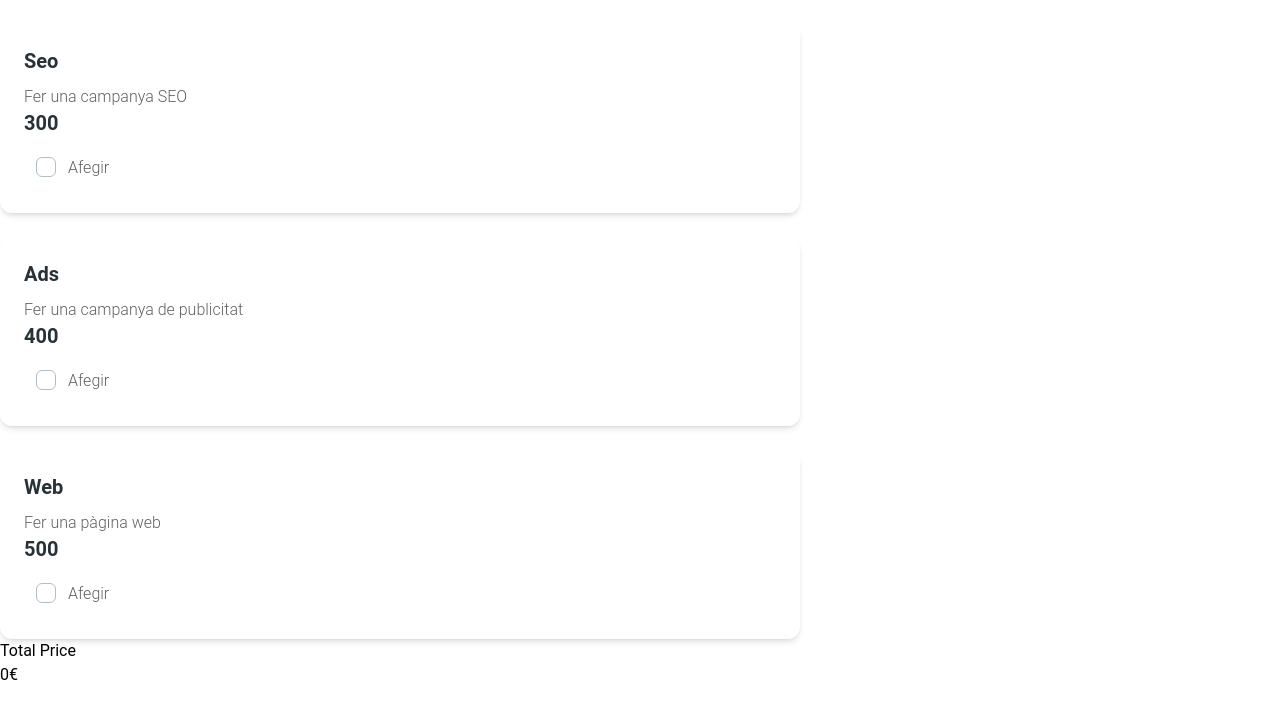
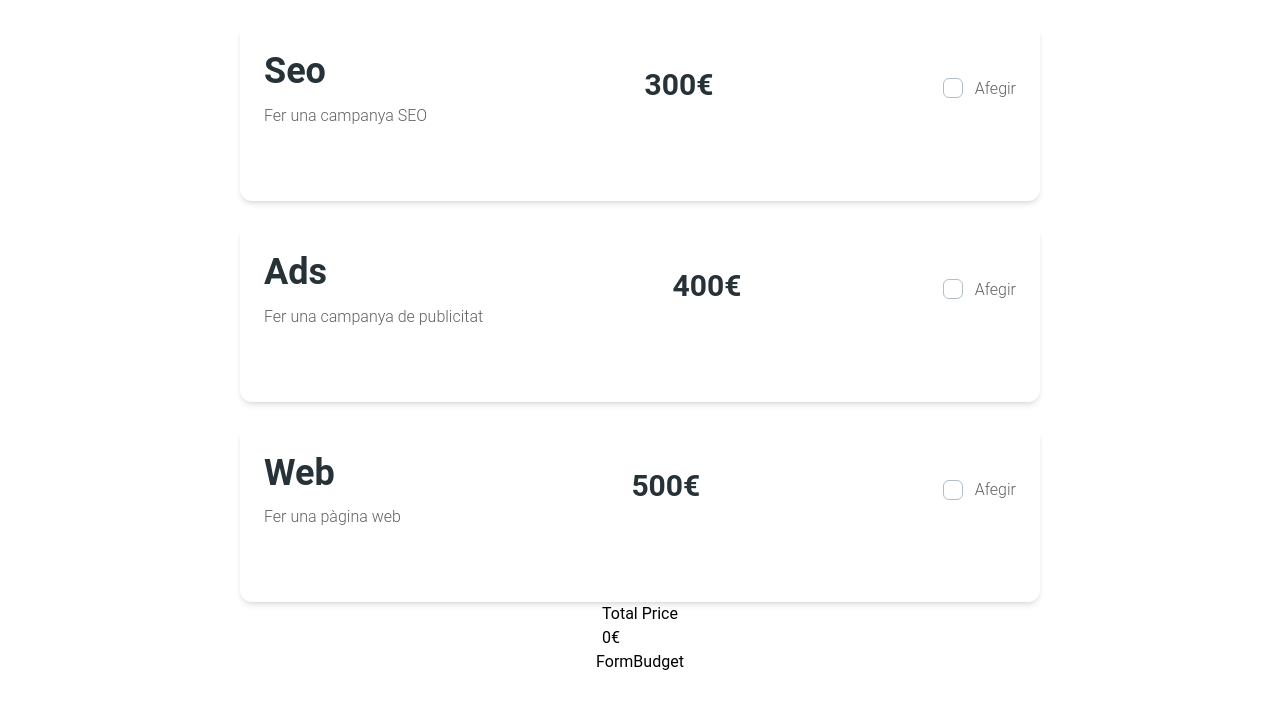
Before and after one commit to ImLauraGS/pressuposts, a React (Vite) app: page / in a window 1280 px wide. Shown: the top 718 px of the page. Built offline with nearby package versions, Linux system fonts and the light colour scheme; data requests are answered from the project's data file.

Commit message:
added can only check one service

```diff
--- a/src/App.tsx
+++ b/src/App.tsx
@@ -1,17 +1,17 @@
-import { useState } from 'react';
 import CheckboxService from './components/CheckboxService';
+import FormBudget from './components/FormBudget';
 import Total from './components/Total';
-import { ServiceProps } from './types/types';
 import { CheckboxProvider } from './providers/CheckboxProvider';
-
-
 
 function App() {
 
   return (
     <CheckboxProvider>
-      <CheckboxService/>
-      <Total/>
+      <main className="w-full flex flex-col align-center items-center">
+        <CheckboxService/>
+        <Total/>
+        <FormBudget/>
+      </main>
     </CheckboxProvider>
   );
 }
--- a/src/components/CheckboxService.tsx
+++ b/src/components/CheckboxService.tsx
@@ -13,48 +13,57 @@ import {
 export default function CheckboxService() {
     const serviceApi = servicesApi();
     const [service, setService] = useState<ServiceProps[]>([]);
-    const { checkedItems, setCheckedItems, setSelectedService } = useCheckboxContext();
+    const { checkedItems, setCheckedItems, setSelectedService, setTotalPages, setTotalLanguages } = useCheckboxContext();
 
     useEffect(() => {
         serviceApi.getAll()
             .then((res) => res.data)
             .then((data) => {
+              console.log("Service Data:", data);
                 setService(data);
             });
     }, []);
 
     const handleCheck = (event: React.ChangeEvent<HTMLInputElement>) => {
       const { id, checked } = event.target;
-
-      const updatedCheckedItems = {
-        ...checkedItems,
-        [id]: checked
-    };
-
+      const updatedCheckedItems = Object.fromEntries(
+          service.map(item => [item.id, false])
+      );
+      updatedCheckedItems[id] = checked;
       setCheckedItems(updatedCheckedItems);
 
       if (checked) {
-        console.log(service);
-          const selectedService = service.find(item =>
-            item.id == id );
+
+          const selectedService = service.find(item => item.id == id);
           setSelectedService(selectedService || null);
+          setTotalPages(selectedService?.pages || 0);
+          setTotalLanguages(selectedService?.languages || 0);
+
+          console.log(updatedCheckedItems);
+      console.log("Selected Service:", selectedService);
+      console.log("ID:", id);
       } else {
           setSelectedService(null);
+          setTotalPages(0);
+          setTotalLanguages(0);
       }
   }
+
     return (
         <form action="">
             {service.map((item, index) => (
-                <Card key={index} className="mt-6 w-[50rem] flex-row">
-                    <CardBody className='flex-row w-full justufy-between'>
-                        <Typography variant="h5" color="blue-gray" className="mb-2">
+                <Card key={index} className="mt-6 w-[50rem] items-end">
+                    <CardBody className='w-[100%] flex flex-row justify-between items-center'>
+                        <div>
+                            <Typography variant="h2" color="blue-gray" className="mb-2">
                                 {item.value}
                             </Typography>
                             <Typography>
                                 {item.name}
                             </Typography>
-                        <Typography variant="h5" color="blue-gray" className="mb-2">
-                            {item.price}
+                        </div>
+                        <Typography variant="h3" color="blue-gray" className="mb-2">
+                            {item.price}€
                         </Typography>
                         <Checkbox
                             label="Afegir"
@@ -64,8 +73,10 @@ export default function CheckboxService() {
                             checked={checkedItems[item.id] || false}
                             onChange={handleCheck}
                         />
+                    </CardBody>
+                    <div className='p-6'>
                         {checkedItems[item.id] && <SelectForm />}
-                    </CardBody>
+                    </div>
                 </Card>
             ))}
         </form>
--- /dev/null
+++ b/src/components/FormBudget.tsx
@@ -0,0 +1,7 @@
+import React from 'react'
+
+export default function FormBudget() {
+  return (
+    <div>FormBudget</div>
+  )
+}
--- a/src/components/SelectForm.tsx
+++ b/src/components/SelectForm.tsx
@@ -9,31 +9,63 @@ export default function SelectForm() {
     const handlePageChange = (event) => {
         const selectedPages = parseInt(event.target.value);
         setPages(selectedPages);
-        setTotalPages(selectedPages); // Actualiza el total de páginas en el contexto
+        setTotalPages(selectedPages);
     }
 
     const handleLanguageChange = (event) => {
         const selectedLanguages = parseInt(event.target.value);
         setLanguages(selectedLanguages);
-        setTotalLanguages(selectedLanguages); // Actualiza el total de idiomas en el contexto
+        setTotalLanguages(selectedLanguages);
     }
 
-    console.log(pages, languages); // Imprime los valores seleccionados en la consola
+    const incrementPages = () => {
+        setPages(pages + 1);
+        setTotalPages(pages + 1);
+    }
+
+    const decrementPages = () => {
+        if (pages > 0) {
+            setPages(pages - 1);
+            setTotalPages(pages - 1);
+        }
+    }
+
+    const incrementLanguages = () => {
+        setLanguages(languages + 1);
+        setTotalLanguages(languages + 1);
+    }
+
+    const decrementLanguages = () => {
+        if (languages > 0) {
+            setLanguages(languages - 1);
+            setTotalLanguages(languages - 1);
+        }
+    }
 
     return (
-        <>
-            <select value={pages} onChange={handlePageChange}>
-                <option value={0}></option>
+        <section className='flex flex-col items-end'>
+            <div>
+                <label>Nombre de pagines: </label>
+                <button type="button" onClick={decrementPages} className='border px-2 rounded-3xl'>-</button>
+                <select value={pages} onChange={handlePageChange} className='appearance-none px-4 py-1 m-3 border rounded-lg'>
+                    <option value={0}> </option>
                     <option value={1}>1</option>
                     <option value={2}>2</option>
                     <option value={3}>3</option>
                 </select>
-            <select value={languages} onChange={handleLanguageChange}>
-                <option value={0}></option>
+                <button type="button" onClick={incrementPages} className='border px-2 rounded-3xl'>+</button>
+            </div>
+            <div>
+                <label>Nombre de Llenguatges: </label>
+                <button type="button" onClick={decrementLanguages} className='border px-2 rounded-3xl'>-</button>
+                <select value={languages} onChange={handleLanguageChange} className='appearance-none px-4 py-1 m-3 border rounded-lg'>
+                    <option value={0}> </option>
                     <option value={1}>1</option>
                     <option value={2}>2</option>
                     <option value={3}>3</option>
                 </select>
-        </>
+                <button type="button" onClick={incrementLanguages} className='border px-2 rounded-3xl'>+</button>
+            </div>
+        </section>
     );
 }
--- a/src/components/Total.tsx
+++ b/src/components/Total.tsx
@@ -4,9 +4,7 @@ import { useCheckboxContext } from '../providers/CheckboxProvider';
 export default function Total() {
     const { selectedService, totalPages, totalLanguages } = useCheckboxContext();
 
-    // console.log("Selected Service:", selectedService);
-    // console.log("Total Pages:", totalPages);
-    // console.log("Total Languages:", totalLanguages);
+    console.log(selectedService, totalPages, totalLanguages);
 
     const calculateTotalCost = () => {
         if (selectedService) {
--- a/src/providers/CheckboxProvider.tsx
+++ b/src/providers/CheckboxProvider.tsx
@@ -6,8 +6,7 @@ export const CheckboxProvider = ({ children }) => {
     const [checkedItems, setCheckedItems] = useState({});
     const [totalPages, setTotalPages] = useState(0);
     const [totalLanguages, setTotalLanguages] = useState(0);
-    const [selectedService, setSelectedService] = useState(null); // Agregar selectedService al estado del contexto
-
+    const [selectedService, setSelectedService] = useState(null);
     const value = {
         checkedItems,
         setCheckedItems,
```
Lines whose indentation alone changed are shown as unchanged.
